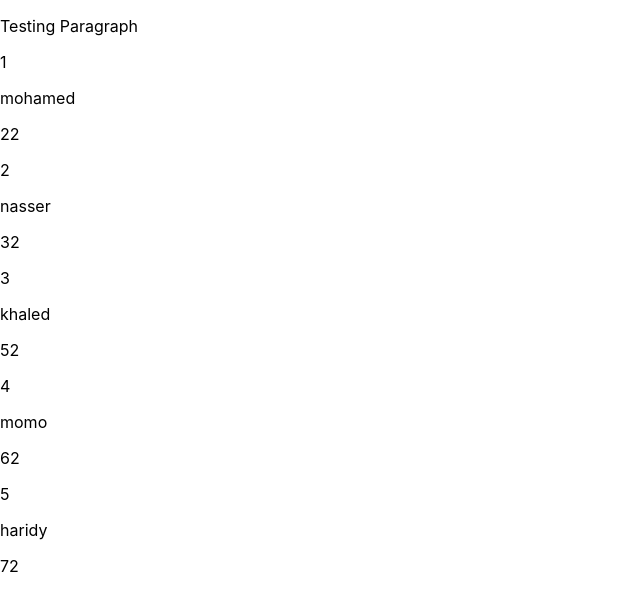
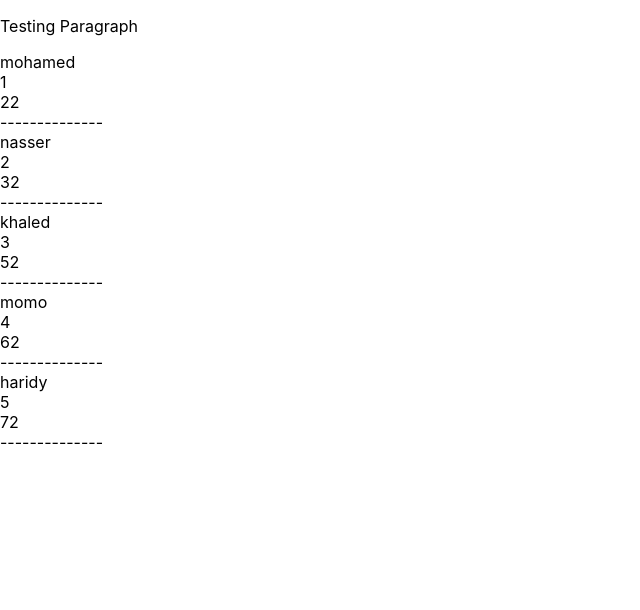
Before and after one commit to mharidy/React, a React (Create React App) app in the folder react-app/: page / in a window 1280 px wide. Shown: the top 610 px of the page, without its empty margins (0-640 px from the left). Built offline with nearby package versions, Linux system fonts and the light colour scheme.

Commit message:
React-1- add line after each Object

```diff
--- a/react-app/src/components/Items.js
+++ b/react-app/src/components/Items.js
@@ -10,9 +10,11 @@ class Item extends React.Component {
         let singleItems = items.map(item => {
             return (
                 <div>
-                    <p>{item.id}</p>
-                    <p>{item.name}</p>
-                    <p>{item.age}</p>
+                    <div>{item.name}</div>
+                    <div>{item.id}</div>
+                    <div>{item.age}</div>
+                    <div>--------------</div>
+
                 </div>
             )
         })
@@ -22,6 +24,7 @@ class Item extends React.Component {
                 {singleItems}
 
 
+
             </div>
         )
     }
```
